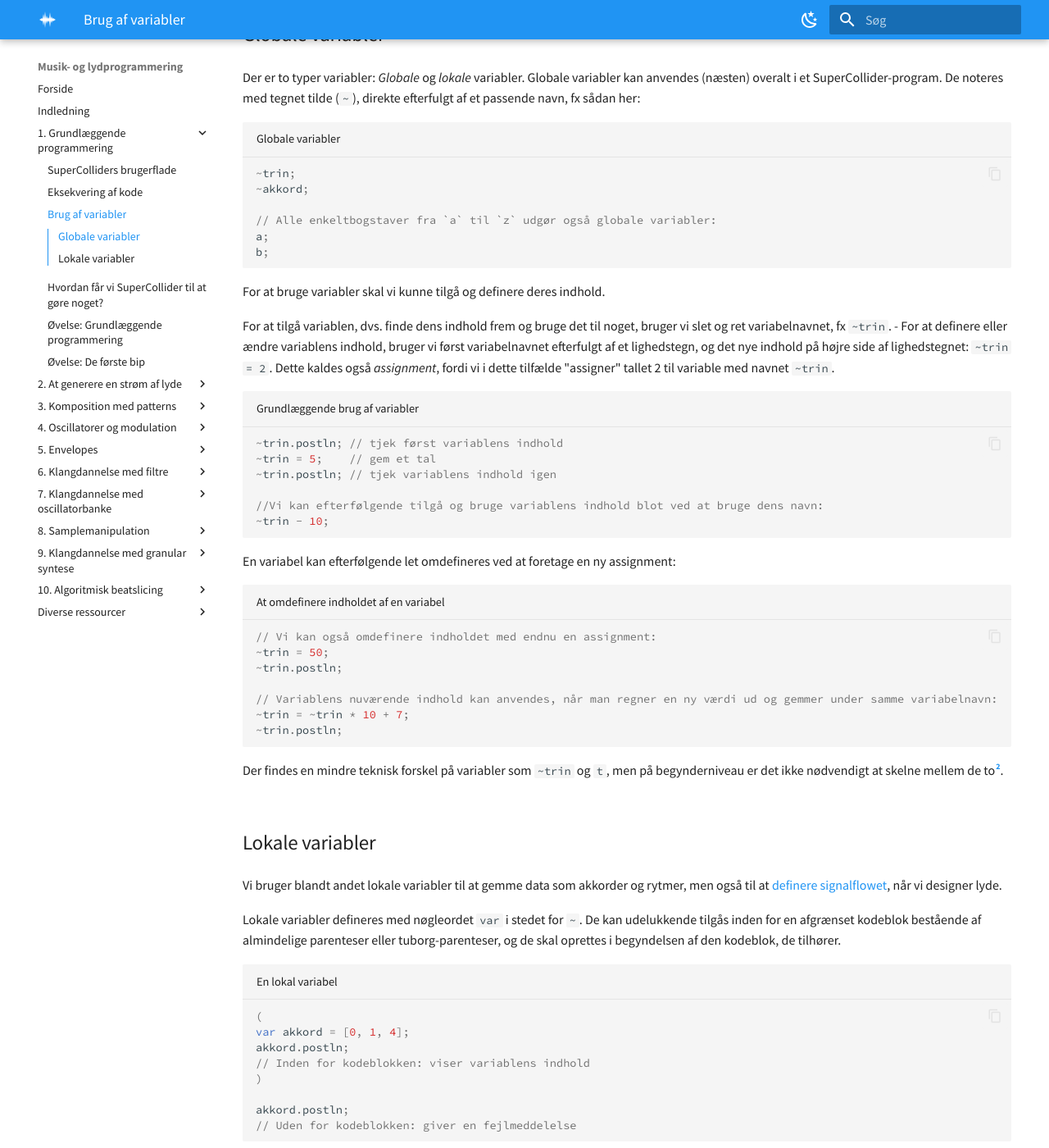
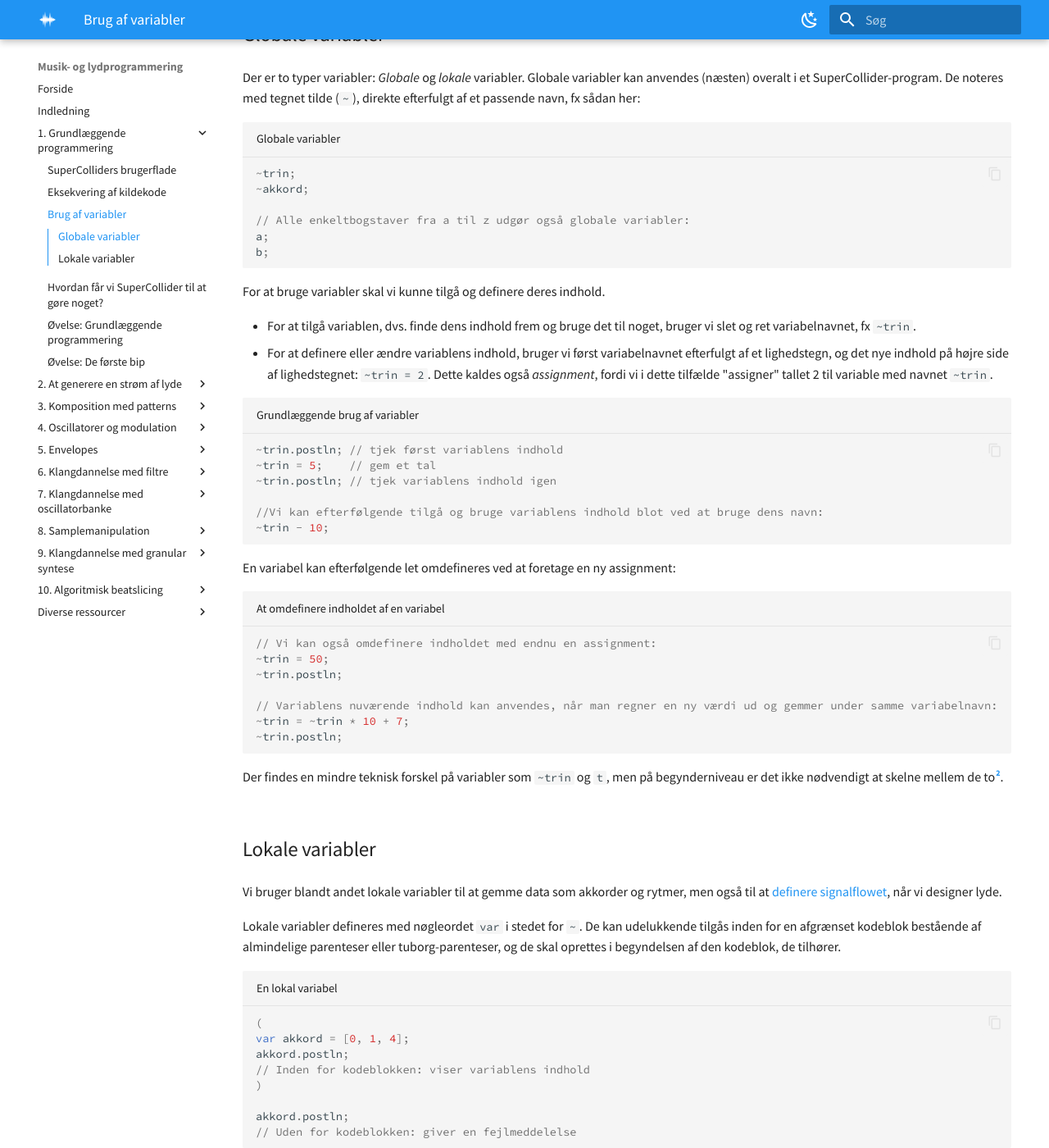
Before and after one commit to sparkletop/sparkletop.github.io, an MkDocs documentation site: the page built from docs/01/a-variabler.md, in a window 1280 px wide and 1400 px high, scrolled down 406 px. Shown: the whole window at 82% size. Built offline with MkDocs 1.6.1 and Material for MkDocs 9.7.7, drawn with Linux system fonts in a browser that asks for light colours; plug-ins that fetch from the network failed and are left out; some of the changed text lies outside the part shown.

Commit message:
docs improvements

````diff
--- a/docs/01/a-variabler.md
+++ b/docs/01/a-variabler.md
@@ -14,15 +14,14 @@ Der er to typer variabler: *Globale* og *lokale* variabler. Globale variabler ka
 ~trin;
 ~akkord;
 
-// Alle enkeltbogstaver fra `a` til `z` udgør også globale variabler:
+// Alle enkeltbogstaver fra a til z udgør også globale variabler:
 a;
 b;
 ```
 
 For at bruge variabler skal vi kunne tilgå og definere deres indhold.
 
-
-For at tilgå variablen, dvs. finde dens indhold frem og bruge det til noget, bruger vi slet og ret variabelnavnet, fx `~trin`.
+- For at tilgå variablen, dvs. finde dens indhold frem og bruge det til noget, bruger vi slet og ret variabelnavnet, fx `~trin`.
 - For at definere eller ændre variablens indhold, bruger vi først variabelnavnet efterfulgt af et lighedstegn, og det nye indhold på højre side af lighedstegnet: `~trin = 2`. Dette kaldes også *assignment*, fordi vi i dette tilfælde "assigner" tallet 2 til variable med navnet `~trin`.
 
 ``` sc title="Grundlæggende brug af variabler"
````
Also changed, not shown: docs/00/a-indledning.md (+8 -6 lines), docs/01/a-brugerflade.md (+1 -1 lines), docs/01/a-eksekvering.md (+5 -5 lines).
